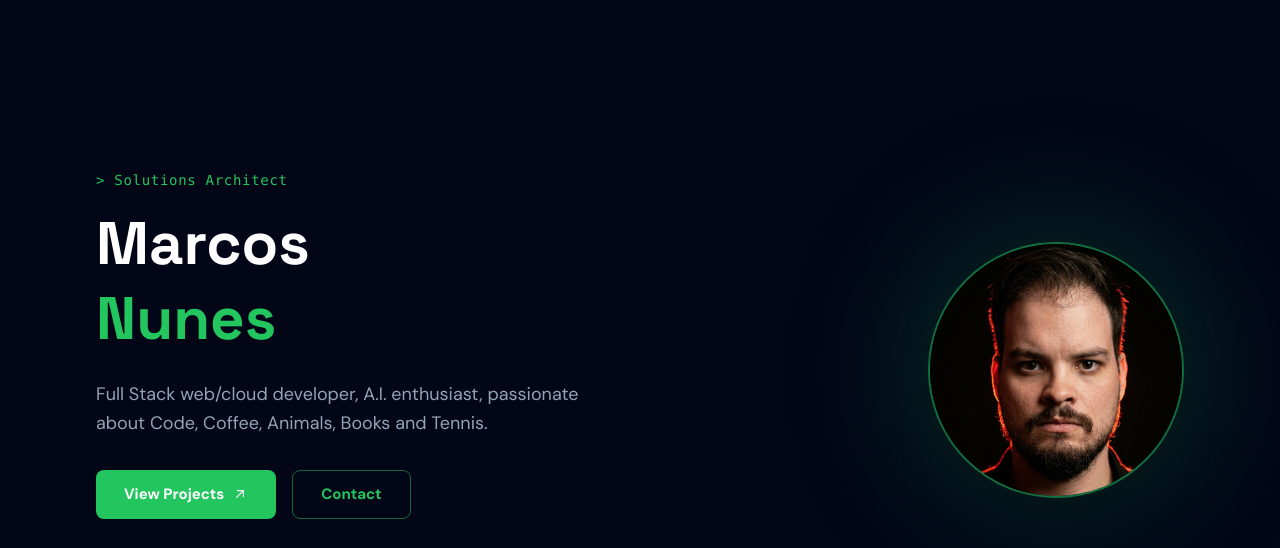
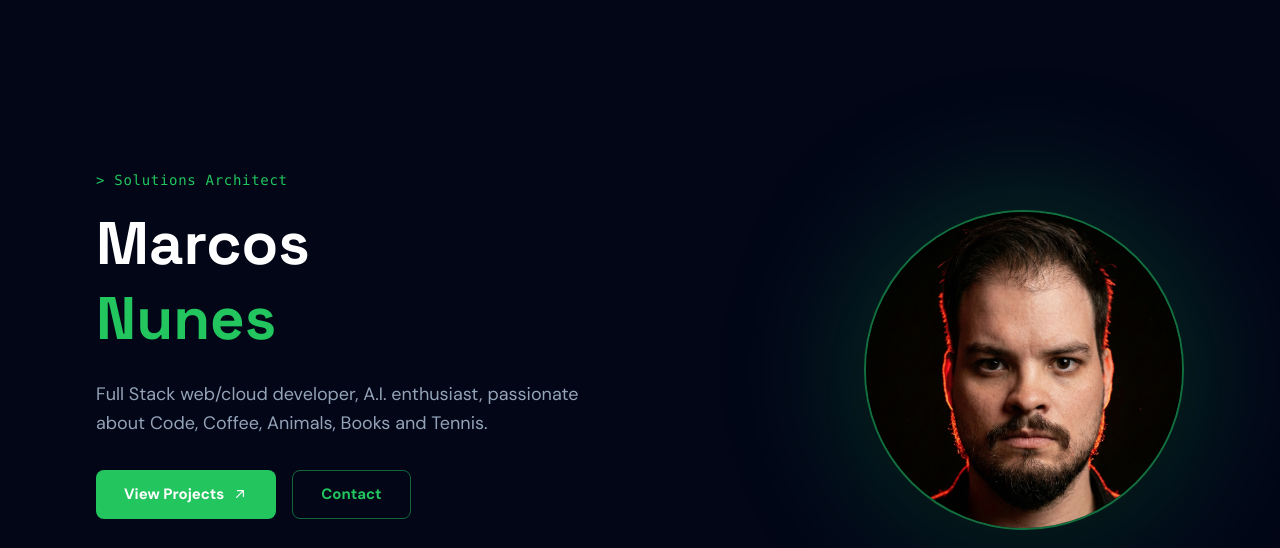
Before and after one commit to marcosnunesmbs/mnunes, a website: page site-2026/index.html in a window 1280 px wide. Shown: the part 62-610 px from the top of the page. Drawn offline with Linux system fonts and the light colour scheme.

Commit message:
Enhance profile image size and order in index.html
- Updated profile image dimensions from 256x256 to 320x320 for better clarity.
- Adjusted responsive width and height classes for improved layout on medium and large screens.
- Changed the order of the profile image section for better visual hierarchy.

```diff
--- a/site-2026/index.html
+++ b/site-2026/index.html
@@ -160,13 +160,13 @@
                     </div>
                 </div>
 
-                <div class="flex-shrink-0 animate-on-scroll">
+                <div class="flex-shrink-0 animate-on-scroll order-first md:order-last">
                     <div class="relative">
                         <div class="absolute inset-[-16px] bg-accent/20 rounded-full blur-3xl"></div>
                         <img src="./img/profile-2026.png"
-                            alt="Marcos Nunes" width="256" height="256" loading="eager"
+                            alt="Marcos Nunes" width="320" height="320" loading="eager"
                             fetchpriority="high"
-                            class="relative w-48 h-48 sm:w-56 sm:h-56 lg:w-64 lg:h-64 rounded-full border-2 border-accent/50 shadow-2xl">
+                            class="relative w-48 h-48 sm:w-56 sm:h-56 md:w-72 md:h-72 lg:w-80 lg:h-80 rounded-full border-2 border-accent/50 shadow-2xl">
                     </div>
                 </div>
             </div>
```
Also changed, not shown: site-2026/assets/css/output.css.
